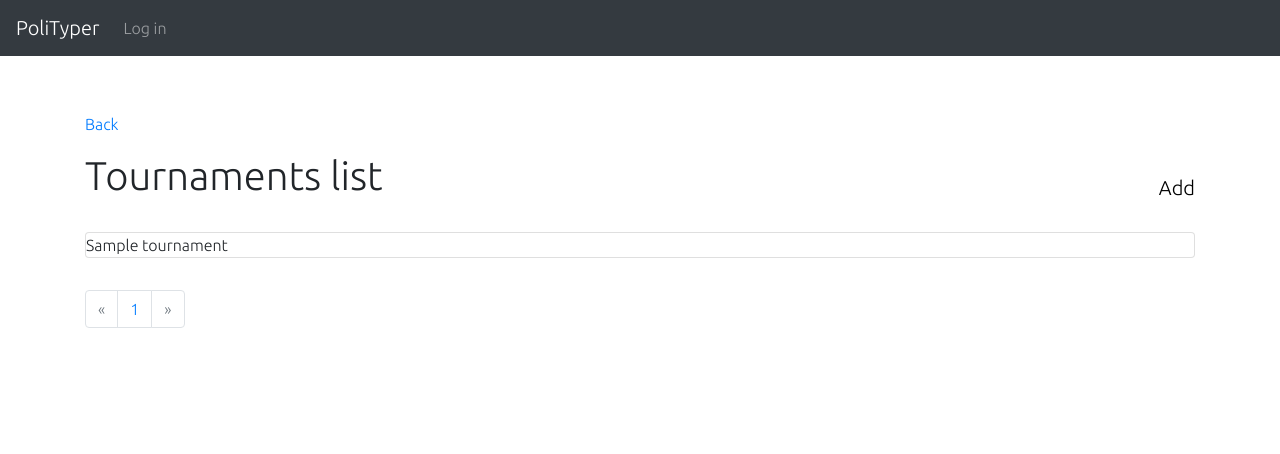
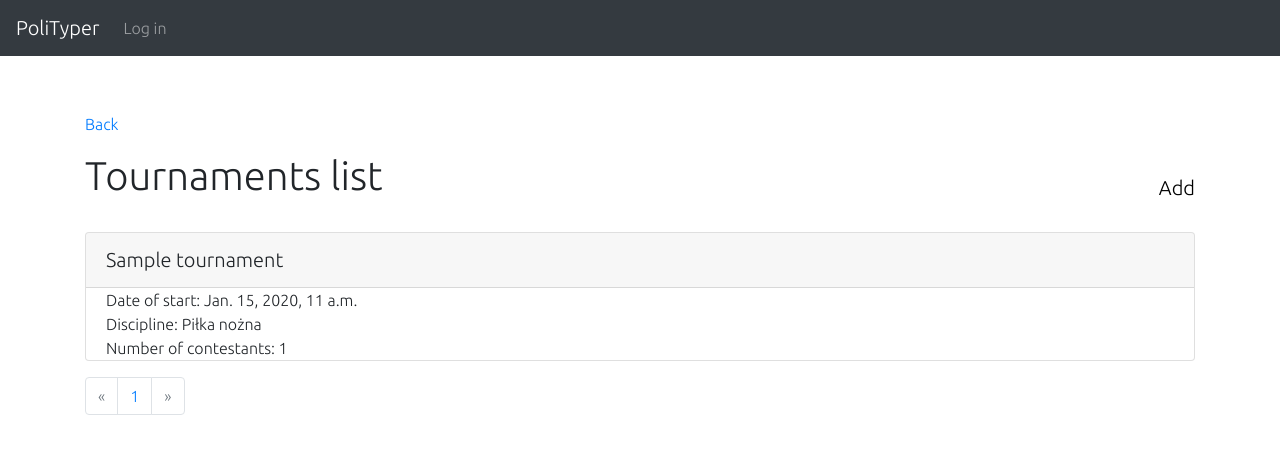
Before and after one commit to kubasikora/WPAM-Projekt-Backend, a Django app: page /teams/tournaments in a window 1280 px wide. Shown: the top 454 px of the page. Run offline with Django 3.2, Linux system fonts and the light colour scheme; tables that the repository leaves empty hold one stand-in row (values such as "Sample post"); some libraries are stand-ins or nearby versions.

Commit message:
added all lists

```diff
--- a/teams/models.py
+++ b/teams/models.py
@@ -48,6 +48,7 @@ class Contestant(models.Model):
 class Tournament(models.Model):
     name = models.CharField(verbose_name="Nazwa", max_length=30)
     created = models.DateTimeField(verbose_name="Czas dodania", auto_now_add=True)
+    dateOfStart = models.DateTimeField(verbose_name="Czas rozpoczęcia")
     sport = models.CharField(verbose_name="Dyscyplina", choices=Sport.choices, default=Sport.FOOTBALL, max_length=15)
     contestants = models.ManyToManyField(Contestant, blank=True, verbose_name="Uczestnicy")
     domestic = models.BooleanField(default=True, verbose_name="Liga krajowa")
--- a/teams/templates/tournament/list.html
+++ b/teams/templates/tournament/list.html
@@ -22,8 +22,27 @@
                 </div>
                 {% else %}
                 {% for tournament in tournaments %}
-                <div class="card" style="margin-bottom: 1rem;">
-                    {{ tournament }}
+                <div class="card">
+                    <div class="card-header">
+                        <p class="mb-0 lead" style="text-align: left;">
+                            {{ tournament.name }}
+                        </p>
+                    </div>
+                    <div class="card-content">
+                        <div style="margin-left: 20px;">
+                        Date of start: {{ tournament.dateOfStart }} <br/>
+                        Discipline: {% if tournament.sport == 'FOOTBALL' %}
+                                        Piłka nożna
+                                    {% elif tournament.sport == 'TENNIS' %}
+                                        Tenis
+                                    {% elif tournament.sport == 'VOLLEYBALL' %}
+                                        Siatkówka
+                                    {% else %}
+                                        {{ tournament.sport }}
+                                    {% endif %} <br/>
+                        Number of contestants: {{ tournament.numOfContestants }}
+                        </div>
+                    </div>
                 </div>
                 {% endfor %}
                 {% endif %}
--- a/teams/views.py
+++ b/teams/views.py
@@ -83,6 +83,12 @@ class TournamentListView(generic.ListView):
     paginate_by = 50
     template_name = "tournament/list.html"
 
+    def get_context_data(self, **kwargs):
+        context = super().get_context_data(**kwargs)
+        for tournament in context["object_list"]:
+            tournament.numOfContestants = len(tournament.contestants.all())
+        return context
+
 
 """Widok listy wszystkich krajów"""
 class CountryListView(generic.ListView):
```
Also changed, not shown: teams/templates/country/list.html (+9 -2 lines), teams/templates/venue/list.html (+11 -2 lines), teams/migrations/0004_auto_20201122_1540.py (added).
